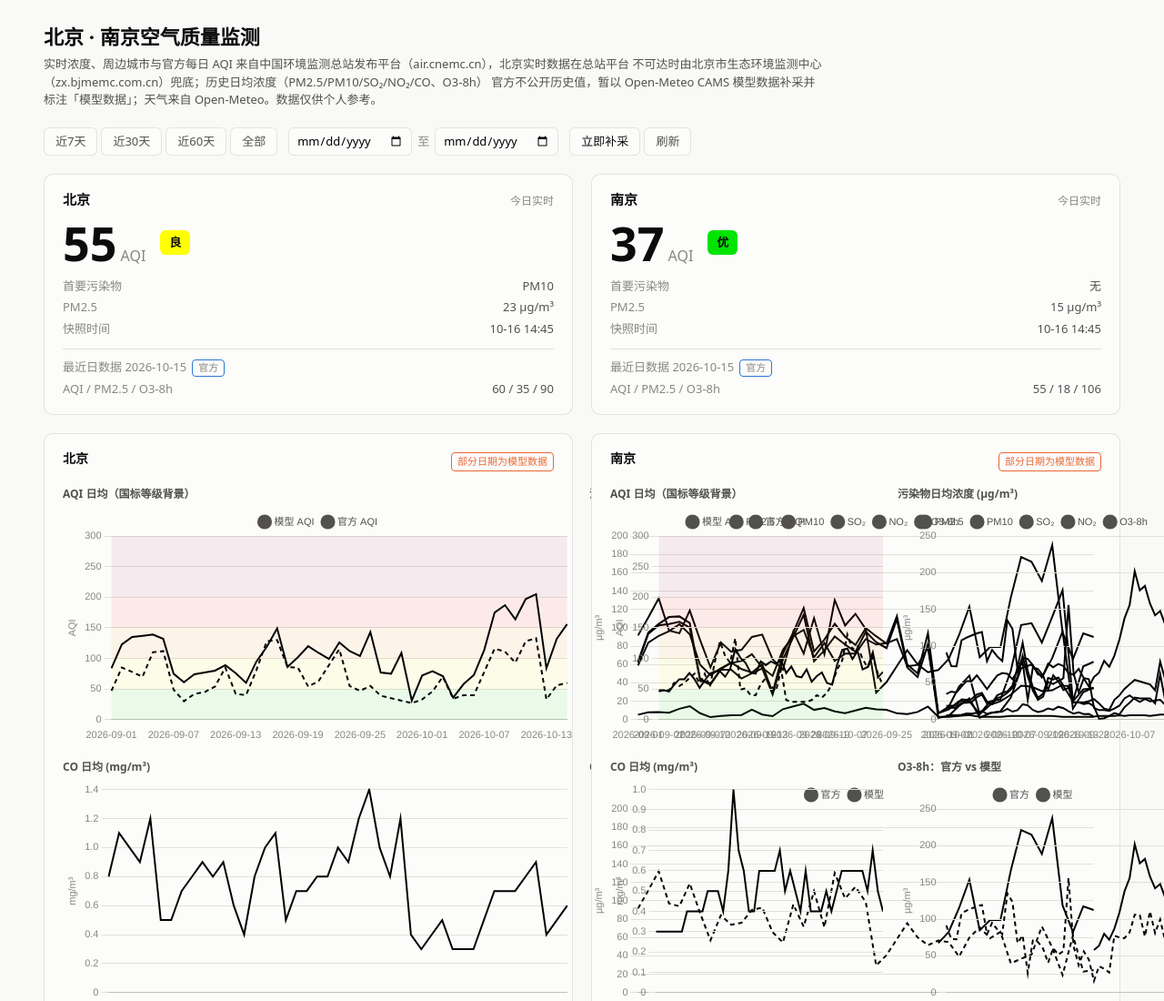
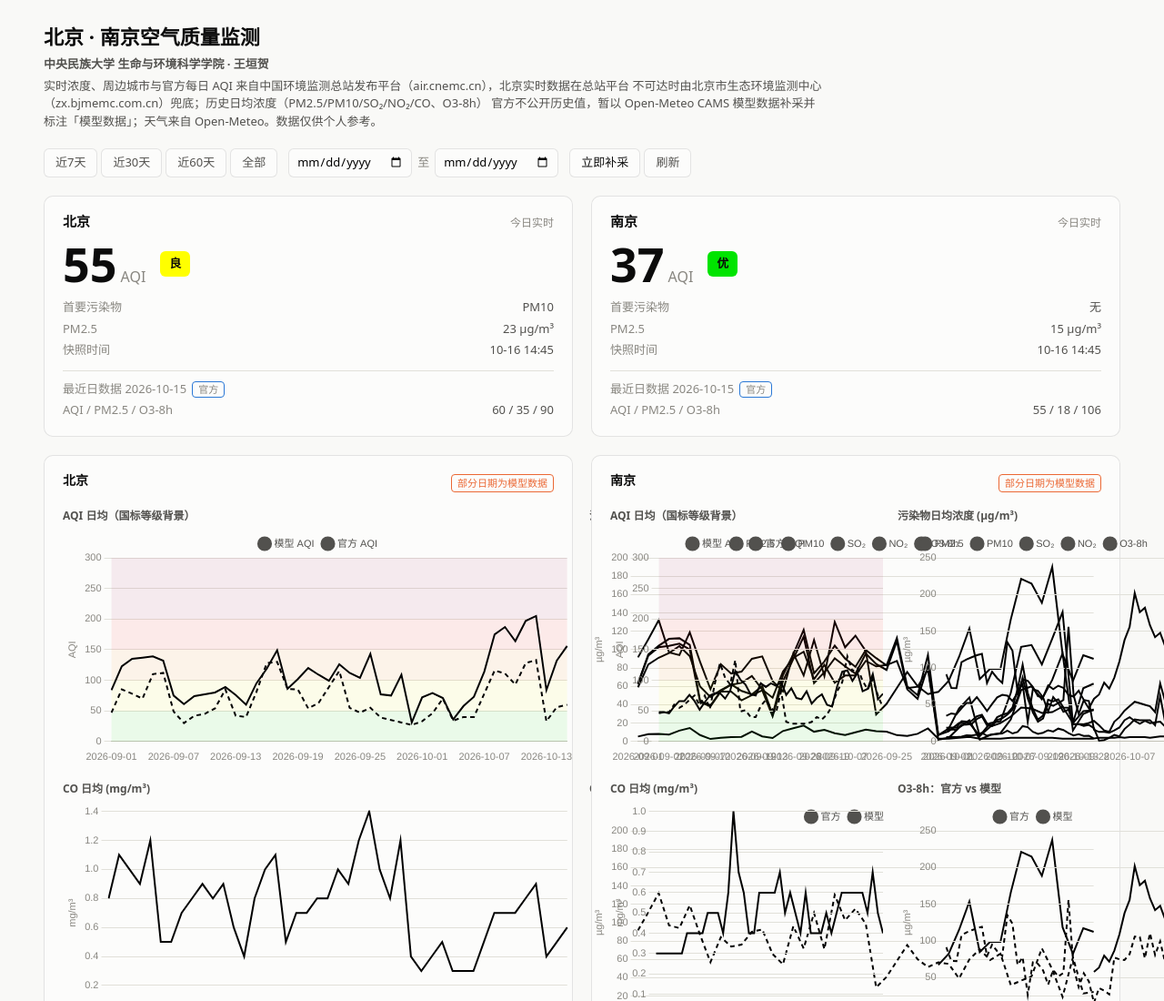
Before and after one commit to Huyule6666/bj-nj-aqi-, a plain HTML site: page static/index.html in a window 1280 px wide. Shown: the top 1100 px of the page at 91% size. Drawn offline with nearby package versions, Linux system fonts and the light colour scheme.

Commit message:
docs: 网站署名 中央民族大学生命与环境科学学院·王垣贺
Co-Authored-By: Claude Opus 5.5 <noreply@anthropic.com>

```diff
--- a/static/index.html
+++ b/static/index.html
@@ -10,6 +10,7 @@
 <body class="viz-root">
 <header class="page-header">
   <h1>北京 · 南京空气质量监测</h1>
+  <p class="byline">中央民族大学 生命与环境科学学院 · 王垣贺</p>
   <p class="subtitle">
     实时浓度、周边城市与官方每日 AQI 来自中国环境监测总站发布平台（air.cnemc.cn），北京实时数据在总站平台
     不可达时由北京市生态环境监测中心（zx.bjmemc.com.cn）兜底；历史日均浓度（PM2.5/PM10/SO₂/NO₂/CO、O3-8h）
--- a/static/style.css
+++ b/static/style.css
@@ -32,6 +32,7 @@ body {
 
 /* ---- 页头 ---- */
 .page-header h1 { font-size: 22px; font-weight: 650; margin: 0 0 4px; }
+.page-header .byline { color: var(--ink-2); font-size: 13px; font-weight: 600; margin: 0 0 4px; }
 .page-header .subtitle {
   color: var(--ink-2); font-size: 13px; margin: 0 0 20px; max-width: 860px;
 }
```
